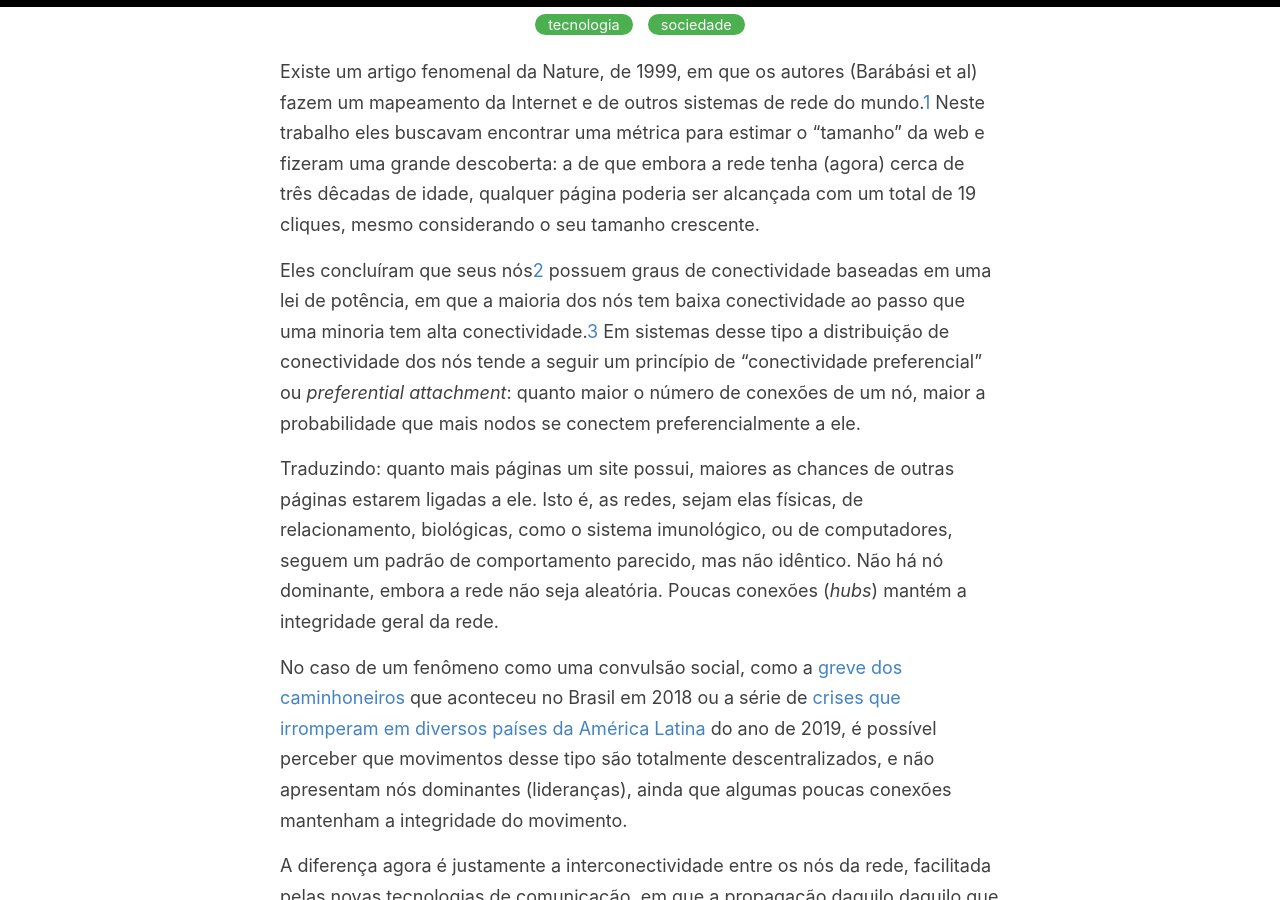
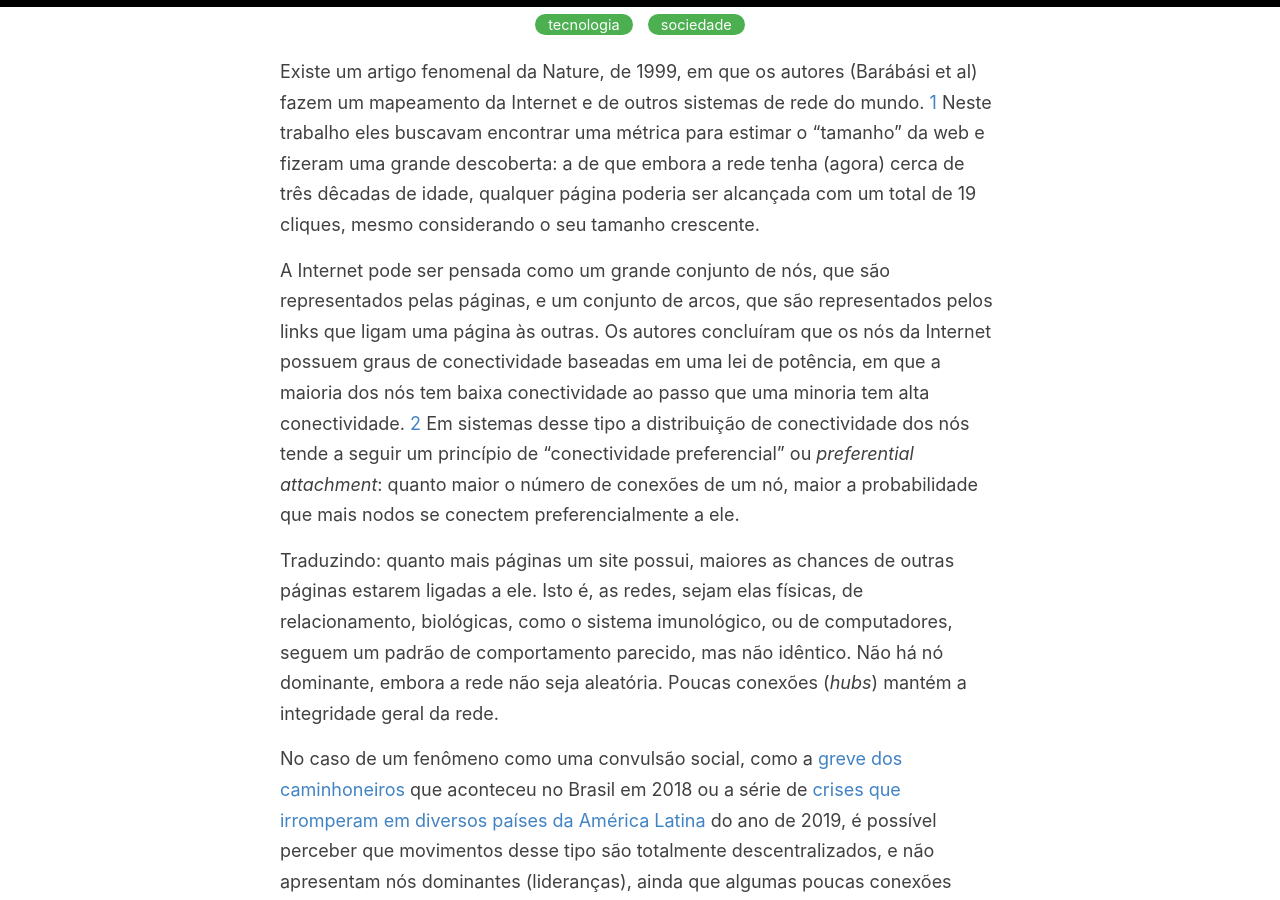
Before and after one commit to tonidandel/otelegrafo_, a Jekyll site: the page built from _posts/2019-11-28-redes-complexas-podem-explicar-fenomenos-sociais.md, in a window 1280 px wide and 900 px high, scrolled down 321 px. Built offline with Jekyll 4.4.1, drawn with Linux system fonts in a browser that asks for light colours; some of the changed text lies outside the part shown.

Commit message:
atualizacao blog

```diff
--- a/_posts/2019-11-28-redes-complexas-podem-explicar-fenomenos-sociais.md
+++ b/_posts/2019-11-28-redes-complexas-podem-explicar-fenomenos-sociais.md
@@ -5,9 +5,9 @@ categories: [tecnologia,sociedade]
 ---
 
 Existe um artigo fenomenal da Nature, de 1999, em que os autores (Barábási et
-al) fazem um mapeamento da Internet e de outros sistemas de rede do mundo.[^1] Neste trabalho eles buscavam encontrar uma métrica para estimar o "tamanho" da web e fizeram uma grande descoberta: a de que embora a rede tenha (agora) cerca de três dêcadas de idade, qualquer página poderia ser alcançada com um total de 19 cliques, mesmo considerando o seu tamanho crescente.
+al) fazem um mapeamento da Internet e de outros sistemas de rede do mundo. [^1] Neste trabalho eles buscavam encontrar uma métrica para estimar o "tamanho" da web e fizeram uma grande descoberta: a de que embora a rede tenha (agora) cerca de três dêcadas de idade, qualquer página poderia ser alcançada com um total de 19 cliques, mesmo considerando o seu tamanho crescente.
 
-Eles concluíram que seus nós[^2] possuem graus de conectividade baseadas em uma lei de potência, em que a maioria dos nós tem baixa conectividade ao passo que uma minoria tem alta conectividade.[^3] Em sistemas desse tipo a distribuição de conectividade dos nós tende a seguir um princípio de “conectividade preferencial” ou *preferential attachment*: quanto maior o número de conexões de um nó, maior a probabilidade que mais nodos se conectem preferencialmente a ele.
+A Internet pode ser pensada como um grande conjunto de nós, que são representados pelas páginas, e um conjunto de arcos, que são representados pelos links que ligam uma página às outras. Os autores concluíram que os nós da Internet possuem graus de conectividade baseadas em uma lei de potência, em que a maioria dos nós tem baixa conectividade ao passo que uma minoria tem alta conectividade. [^2] Em sistemas desse tipo a distribuição de conectividade dos nós tende a seguir um princípio de “conectividade preferencial” ou *preferential attachment*: quanto maior o número de conexões de um nó, maior a probabilidade que mais nodos se conectem preferencialmente a ele.
 
 Traduzindo: quanto mais páginas um site possui, maiores as chances de outras páginas estarem ligadas a ele. Isto é, as redes, sejam elas físicas, de relacionamento, biológicas, como o sistema imunológico, ou de computadores, seguem um padrão de comportamento parecido, mas não idêntico. Não há nó dominante, embora a rede não seja aleatória. Poucas conexões (*hubs*) mantém a integridade geral da rede.
 
@@ -28,6 +28,4 @@ O fenômeno remonta um pouco do “Efeito Mateus” (baseado na passagem bíblic
 
 [^1]: A-L. Barábási, A. Réka & J. Hawoong. “Diameter of the World-Wide Web”. Nature, Vol 401, set., 1999, p. 130-131.
 
-[^2]: A Internet pode ser pensada como um grande conjunto de nós, que seriam as páginas e arcos, que seriam os links que ligam umas páginas às outras.
-
-[^3]: Ver também: A-L. Barabási. “Luck or reason” Nature, vol 489 p.507, 2012.
+[^2]: Ver também: A-L. Barabási. “Luck or reason” Nature, vol 489 p.507, 2012.
```
